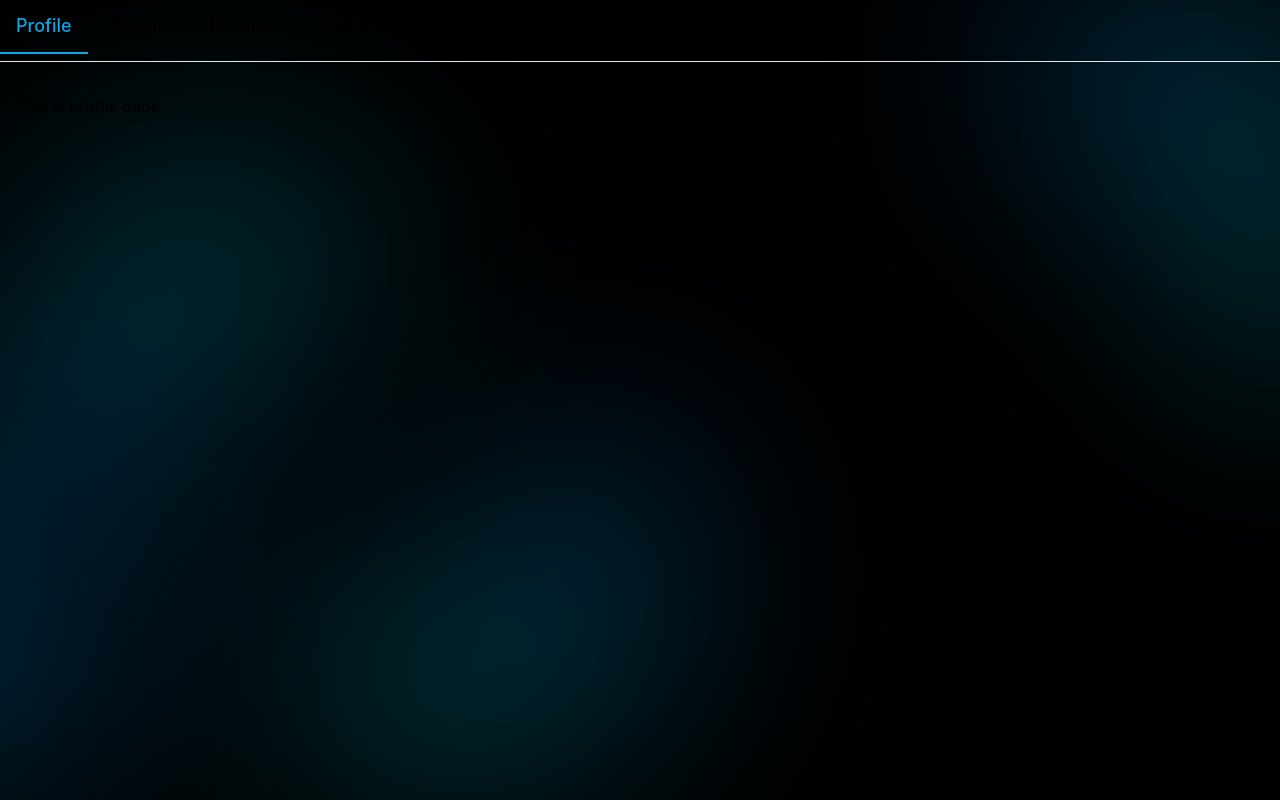
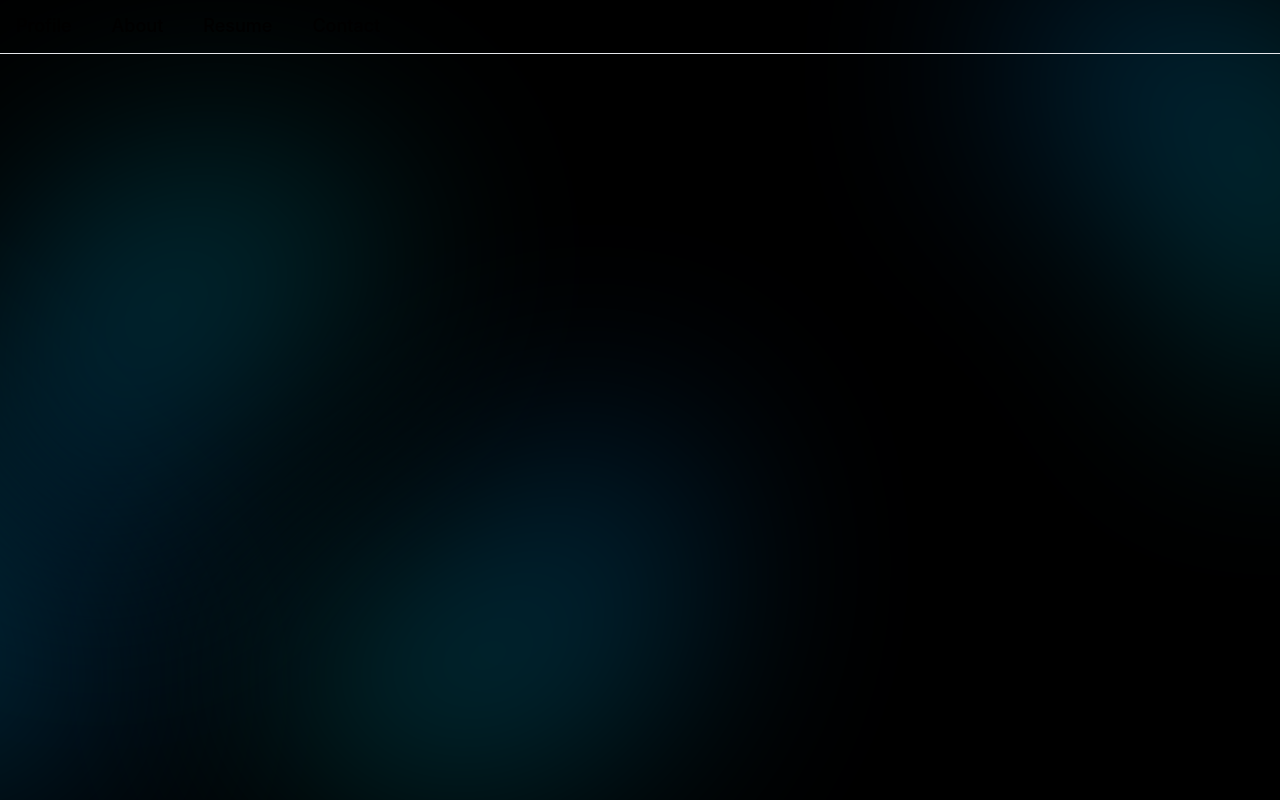
Before and after one commit to rasouljabbari/rjdeveloper, a React (Create React App) app: page /admin/dashboard in a window 1280 px wide. Built offline with nearby package versions, Linux system fonts and the light colour scheme.

Commit message:
change tabs to link

```diff
--- a/src/App.js
+++ b/src/App.js
@@ -5,6 +5,10 @@ import User from './components/User'
 import Admin from './components/Admin'
 import Login from './components/Admin/pages/login/Login'
 import Dashboard from "./components/Admin/pages/panel/Dashboard";
+import Profile from "./components/Admin/pages/panel/tab-content/Profile";
+import ContactMe from "./components/Admin/pages/panel/tab-content/ContactMe";
+import Resume from "./components/Admin/pages/panel/tab-content/Resume";
+import About from "./components/Admin/pages/panel/tab-content/About";
 
 function App() {
     return (
@@ -13,7 +17,12 @@ function App() {
             <Route path="user" element={<User/>}/>
             <Route path="admin" element={<Admin/>}>
                 <Route path="login" element={<Login/>}/>
-                <Route path="dashboard" element={<Dashboard/>}/>
+                <Route path="dashboard" element={<Dashboard/>}>
+                    <Route path="profile" element={<Profile/>}/>
+                    <Route path="about" element={<About/>}/>
+                    <Route path="resume" element={<Resume/>}/>
+                    <Route path="contact" element={<ContactMe/>}/>
+                </Route>
             </Route>
         </Routes>
     )
--- a/src/components/Admin/pages/panel/Dashboard.jsx
+++ b/src/components/Admin/pages/panel/Dashboard.jsx
@@ -1,20 +1,12 @@
-import React, {useState} from 'react';
+import React from 'react';
 import Tabs from "./comps/Tabs";
-import TabContent from "./comps/TabContent";
+import {Outlet} from "react-router";
 
 function Dashboard() {
-    const [tabId, setTabId] = useState('profile')
-
-    const tabHandler = (elem) => {
-        setTabId(elem)
-    }
-
     return (
         <>
-            <Tabs tabHandler={tabHandler}/>
-            <div id="myTabContent">
-                <TabContent tabId={tabId}/>
-            </div>
+            <Tabs />
+            <Outlet/>
         </>
     );
 }
--- a/src/components/Admin/pages/panel/comps/Tabs.jsx
+++ b/src/components/Admin/pages/panel/comps/Tabs.jsx
@@ -1,14 +1,10 @@
-import React, {useState} from 'react';
+import React, {memo} from 'react';
+import {NavLink} from "react-router-dom";
 
-function Tabs({tabHandler}) {
+function Tabs() {
 
     const PAGES = ['profile', 'about', 'resume', 'contact']
-    const [tabId, setTabId] = useState('profile')
 
-    const tabSelect = (elem) => {
-        setTabId(elem)
-        tabHandler(elem)
-    }
     return (
         <div className="mb-4 border-b border-gray-200 dark:border-gray-700">
             <ul className="flex flex-wrap -mb-px text-sm font-medium text-center" id="myTab"
@@ -16,13 +12,15 @@ function Tabs({tabHandler}) {
                 {
                     PAGES.map(elem =>
                         <li key={elem} className="mr-2" role="presentation">
-                            <button
-                                onClick={() => tabSelect(elem)}
-                                className={`capitalize inline-block px-4 py-3 text-md md:text-lg mb-2 text-justify border-b-2 ${tabId === elem ? 'text-sky-400 hover:text-sky-500 border-b-sky-500' : 'dark:text-slate-300 border-b-transparent'}`}
+                            <NavLink
+                                to={elem}
+                                className={({isActive}) =>
+                                    isActive ?
+                                        'capitalize inline-block px-4 py-3 text-md md:text-lg text-justify border-b-2 text-sky-400 hover:text-sky-500 border-b-sky-500' :
+                                        'capitalize inline-block px-4 py-3 text-md md:text-lg text-justify border-b-2 dark:text-slate-300 border-b-transparent'}
                                 id={`${elem}-tab`}
-                                data-tabs-target={`#${elem}`} type="button" role="tab" aria-controls={elem}
-                                aria-selected="false">{elem}
-                            </button>
+                                type="button">{elem}
+                            </NavLink>
                         </li>
                     )
                 }
@@ -31,4 +29,4 @@ function Tabs({tabHandler}) {
     );
 }
 
-export default Tabs;
+export default memo(Tabs);
```
